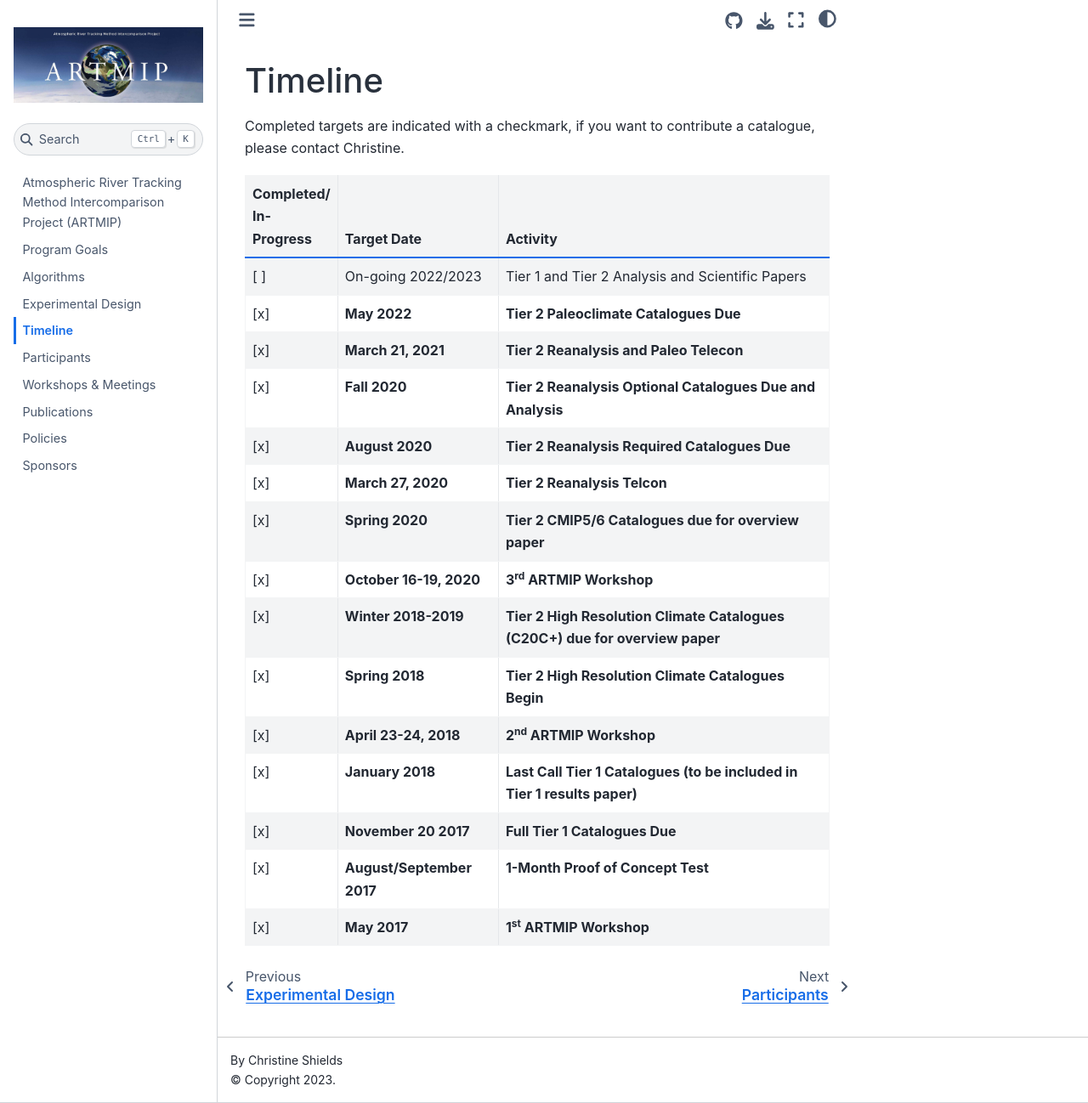
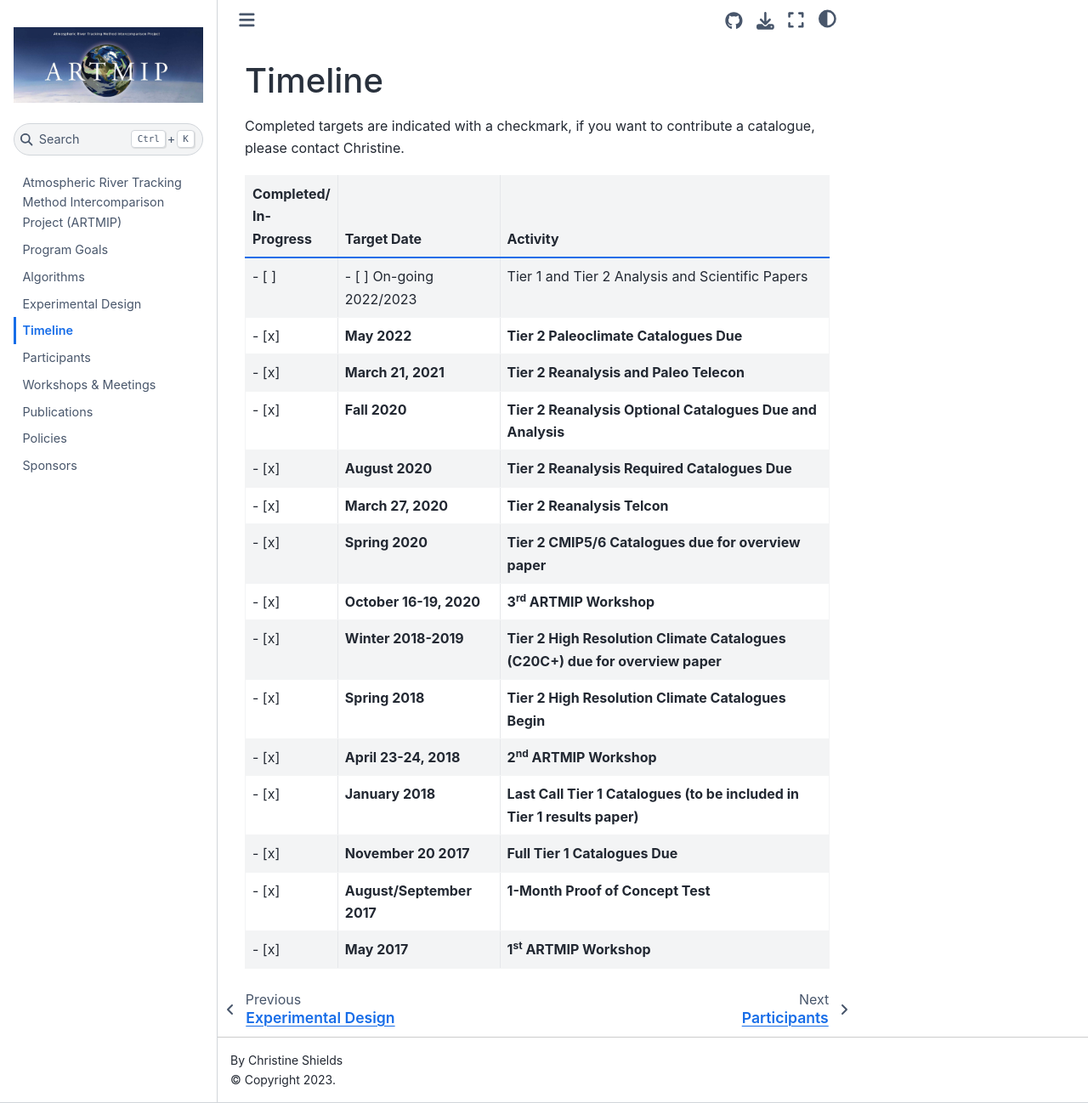
Before and after one commit to NCAR/ARTMIP, a Jupyter Book: the page built from book/timeline.md, in a window 1280 px wide and 1298 px high. Shown: the whole window at 85% size. Built offline with Jupyter Book 1.0.4 settings and Sphinx 7.4.7 and the Sphinx Book theme 1.1.4, drawn with Linux system fonts in a browser that asks for light colours.

```diff
--- a/book/timeline.md
+++ b/book/timeline.md
@@ -3,18 +3,18 @@ Completed targets are indicated with a checkmark, if you want to contribute a ca
 
 | Completed/<br>In-Progress | Target Date | Activity |
 | --- | ------------- | ------------- |
-| [ ] | On-going 2022/2023 | Tier 1 and Tier 2 Analysis and Scientific Papers |
-| [x] | **May 2022** | **Tier 2 Paleoclimate Catalogues Due** |
-| [x] | **March 21, 2021** | **Tier 2 Reanalysis and Paleo Telecon** |
-| [x] | **Fall 2020** | **Tier 2 Reanalysis Optional Catalogues Due and Analysis** |
-| [x] | **August 2020** | **Tier 2 Reanalysis Required Catalogues Due** |
-| [x] | **March 27, 2020** | **Tier 2 Reanalysis Telcon** |
-| [x] | **Spring 2020** | **Tier 2 CMIP5/6 Catalogues due for overview paper** |
-| [x] | **October 16-19, 2020** | **3<sup>rd</sup> ARTMIP Workshop** |
-| [x] | **Winter 2018-2019** | **Tier 2 High Resolution Climate Catalogues (C20C+) due for overview paper** |
-| [x] | **Spring 2018** | **Tier 2 High Resolution Climate Catalogues Begin** |
-| [x] | **April 23-24, 2018** | **2<sup>nd</sup> ARTMIP Workshop** |
-| [x] | **January 2018** | **Last Call Tier 1 Catalogues (to be included in Tier 1 results paper)** |
-| [x] | **November 20 2017** | **Full Tier 1 Catalogues Due** |
-| [x] | **August/September 2017** | **1-Month Proof of Concept Test** |
-| [x] | **May 2017** | **1<sup>st</sup> ARTMIP Workshop** |
+| - [ ] | - [ ] On-going 2022/2023 | Tier 1 and Tier 2 Analysis and Scientific Papers |
+| - [x] | **May 2022** | **Tier 2 Paleoclimate Catalogues Due** |
+| - [x] | **March 21, 2021** | **Tier 2 Reanalysis and Paleo Telecon** |
+| - [x] | **Fall 2020** | **Tier 2 Reanalysis Optional Catalogues Due and Analysis** |
+| - [x] | **August 2020** | **Tier 2 Reanalysis Required Catalogues Due** |
+| - [x] | **March 27, 2020** | **Tier 2 Reanalysis Telcon** |
+| - [x] | **Spring 2020** | **Tier 2 CMIP5/6 Catalogues due for overview paper** |
+| - [x] | **October 16-19, 2020** | **3<sup>rd</sup> ARTMIP Workshop** |
+| - [x] | **Winter 2018-2019** | **Tier 2 High Resolution Climate Catalogues (C20C+) due for overview paper** |
+| - [x] | **Spring 2018** | **Tier 2 High Resolution Climate Catalogues Begin** |
+| - [x] | **April 23-24, 2018** | **2<sup>nd</sup> ARTMIP Workshop** |
+| - [x] | **January 2018** | **Last Call Tier 1 Catalogues (to be included in Tier 1 results paper)** |
+| - [x] | **November 20 2017** | **Full Tier 1 Catalogues Due** |
+| - [x] | **August/September 2017** | **1-Month Proof of Concept Test** |
+| - [x] | **May 2017** | **1<sup>st</sup> ARTMIP Workshop** |
```
